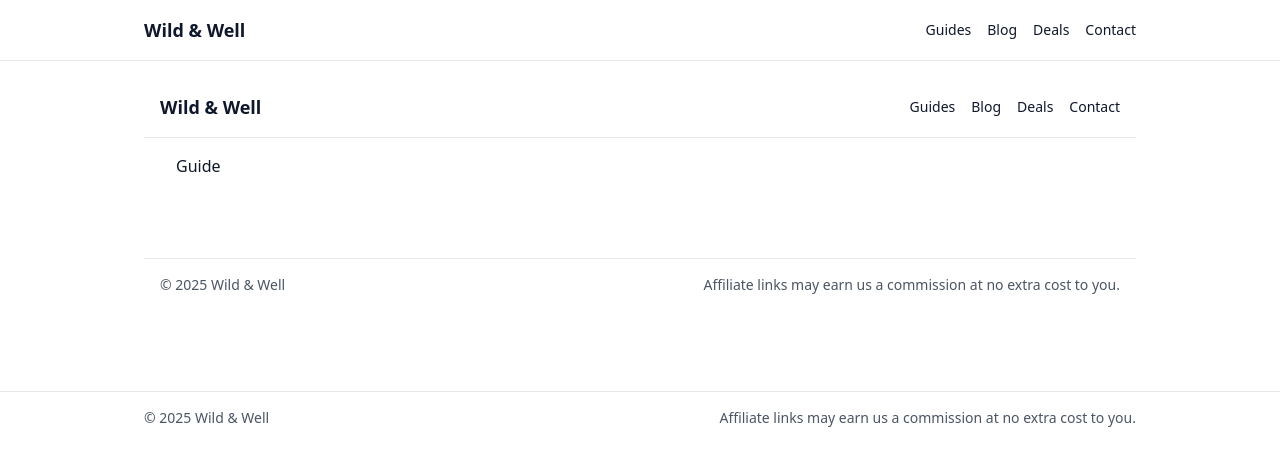
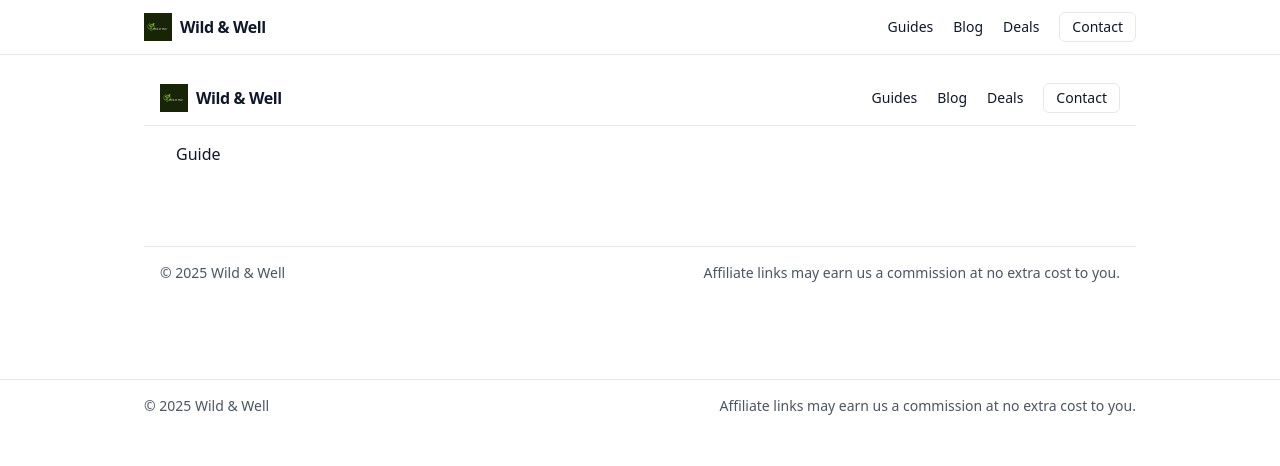
Before and after one commit to dariosandison/Eco---Holistic, a Next.js app: page /guides/alcohol-free-social-starters in a window 1280 px wide. Shown: the top 466 px of the page. Built offline with nearby package versions, Linux system fonts and the light colour scheme.

Commit message:
Update Header.js

```diff
--- a/components/Header.js
+++ b/components/Header.js
@@ -1,17 +1,18 @@
-import Link from "next/link";
+import Link from 'next/link';
+import Logo from './Logo';
 
 export default function Header() {
   return (
-    <header className="border-b">
-      <div className="mx-auto flex max-w-5xl items-center justify-between p-4">
-        <Link href="/" className="text-lg font-semibold">
-          Wild &amp; Well
-        </Link>
-        <nav className="flex gap-4 text-sm">
-          <Link href="/guides">Guides</Link>
-          <Link href="/blog">Blog</Link>
-          <Link href="/deals">Deals</Link>
-          <Link href="/contact">Contact</Link>
+    <header className="sticky top-0 z-40 border-b border-olive-300 bg-olive-50/80 backdrop-blur">
+      <div className="mx-auto max-w-5xl px-4 py-3 flex items-center justify-between">
+        <Logo />
+        <nav className="flex items-center gap-5 text-sm">
+          <Link href="/guides" className="hover:text-olive-800">Guides</Link>
+          <Link href="/blog" className="hover:text-olive-800">Blog</Link>
+          <Link href="/deals" className="hover:text-olive-800">Deals</Link>
+          <Link href="/contact" className="rounded-md border border-olive-300 px-3 py-1 hover:bg-olive-100">
+            Contact
+          </Link>
         </nav>
       </div>
     </header>
```
